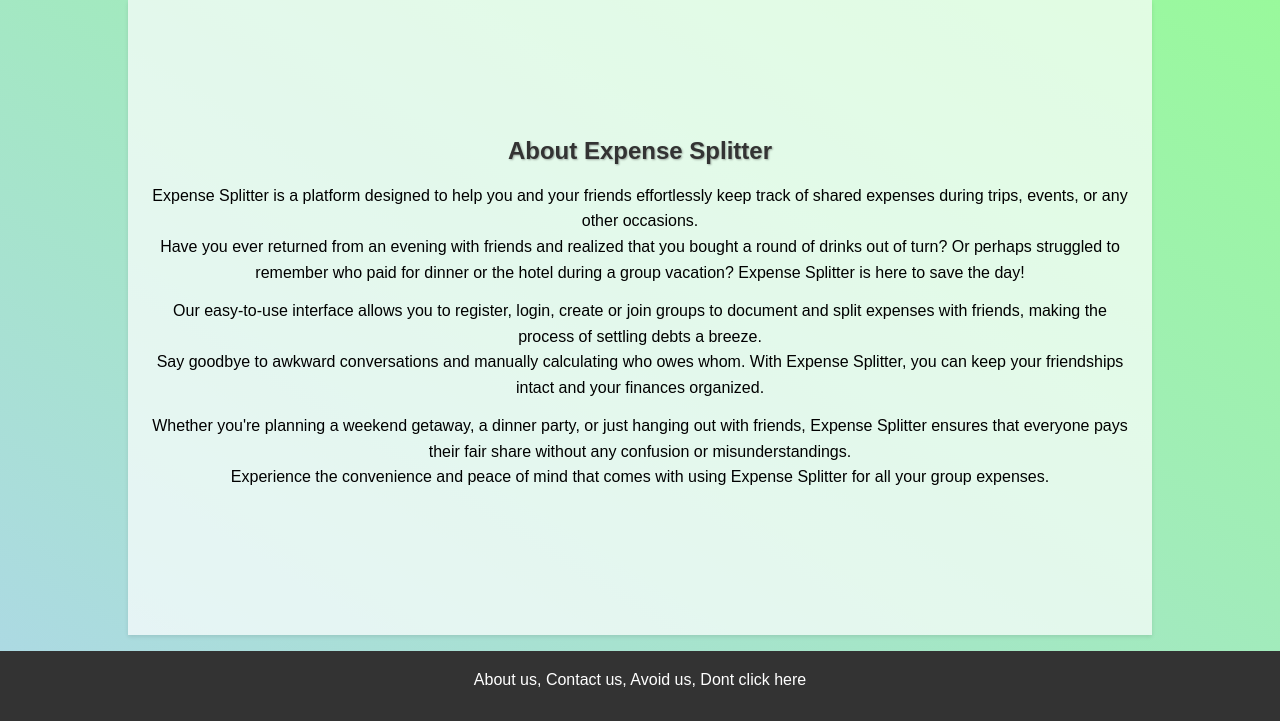
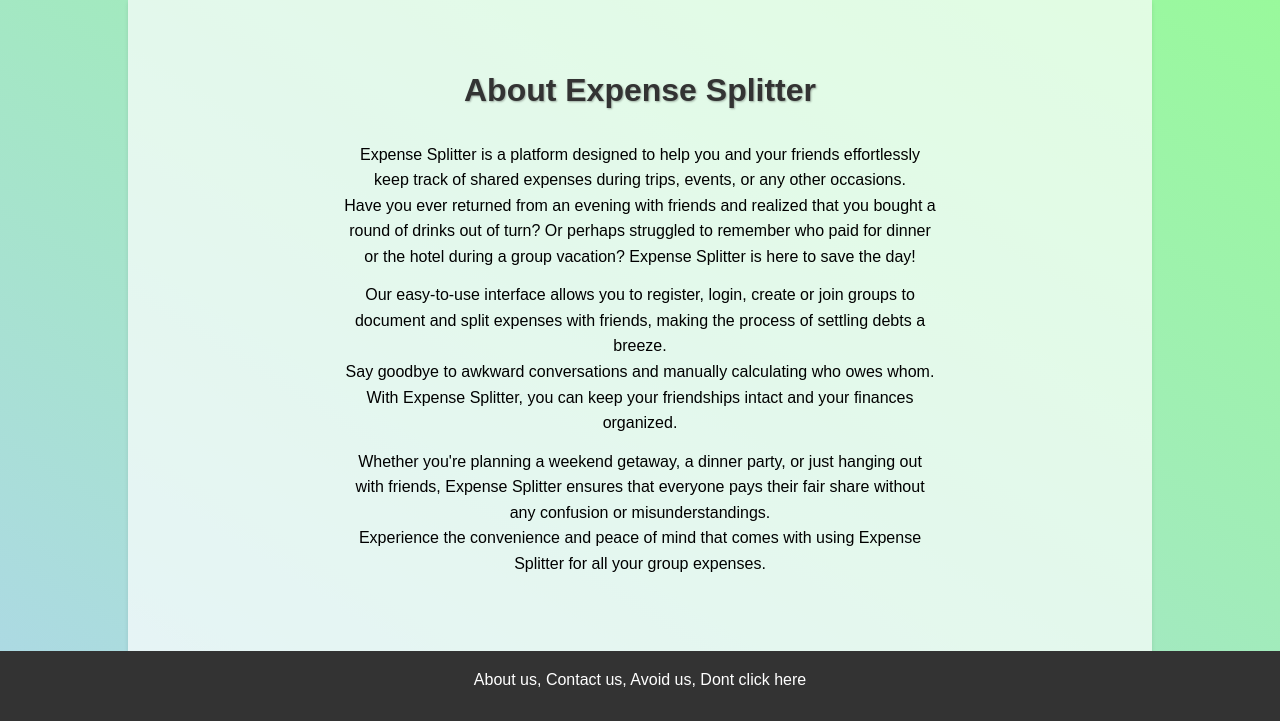
Before and after one commit to AdonisGuobys/CodeAcademy, a Flask app: page / in a window 1280 px wide. Shown: the part 79-800 px from the top of the page. Run offline with Flask 3, Linux system fonts and the light colour scheme.

Commit message:
further resizing fixes, changed submit button colors to match the pages color instead

```diff
--- a/static/styles.css
+++ b/static/styles.css
@@ -65,7 +65,7 @@ p {
   min-height: 100%;
   display: flex;
   flex-direction: column;
-  justify-content: center;
+  justify-content: flex-start;
 }
 
 .container button[type="submit"] {
@@ -82,10 +82,11 @@ p {
 
 a.group-link {
   display: inline-block;
-  background-image: linear-gradient(to left, rgba(148, 0, 211, 0.4), rgba(75, 0, 130, 0.4), rgba(0, 0, 255, 0.4), rgba(0, 255, 0, 0.4), rgba(255, 255, 0, 0.4), rgba(255, 127, 0, 0.4), rgba(255, 0, 0, 0.4));
-  backdrop-filter: blur(10px);
+  /* background-image: linear-gradient(to left, rgba(148, 0, 211, 0.4), rgba(75, 0, 130, 0.4), rgba(0, 0, 255, 0.4), rgba(0, 255, 0, 0.4), rgba(255, 255, 0, 0.4), rgba(255, 127, 0, 0.4), rgba(255, 0, 0, 0.4)); */
+  background-image: linear-gradient(to bottom right, rgb(76, 170, 252, 0.6), rgb(201, 119, 255, 0.6), rgb(182, 213, 107, 0.6), rgb(31, 183, 222, 0.6));
+  backdrop-filter: blur(50px);
   padding: 10px 20px;
-  border-radius: 25px;
+  border-radius: 15px;
   box-shadow: 0 4px 6px rgba(0, 0, 0, 0.1);
   color: black;
   font-weight: bold;
@@ -116,12 +117,13 @@ a.group-link:hover {
 
 .container .main-title {
   text-align: center;
+  margin-top: 5%;
   margin-bottom: 25px;
 }
 
 .container .form-container {
   width: 100%;
-  margin-bottom: 25%;
+  /* margin-bottom: 25%; */
   text-align: center;
 }
 
@@ -139,7 +141,7 @@ a.group-link:hover {
   display: flex;
   flex-direction: column;
   align-items: center;
-  margin-bottom: 25%;
+  /* margin-bottom: 25%; */
 }
 
 .container label {
@@ -156,7 +158,6 @@ footer {
   color: #fff;
   text-align: center;
   padding: 1rem;
-  margin-top: 1rem;
   width: 100%;
 }
 
@@ -213,7 +214,7 @@ textarea:focus {
   .navbar ul {
     flex-direction: row;
     flex-wrap: wrap;
-    justify-content: center;
+    justify-content: space-around;
   }
 
   .navbar ul li {
@@ -225,3 +226,10 @@ textarea:focus {
     margin-bottom: 0;
   }
 }
+
+@media (min-width: 768px) {
+  .about {
+    margin-left: 20%;
+    margin-right: 20%;
+  }
+}
--- a/templates/index.html
+++ b/templates/index.html
@@ -21,8 +21,8 @@
   </nav>
   <div class="content-wrapper">
     <div class="container">
+      <h1 class="main-title">About Expense Splitter</h1>
       <div class="about">
-        <h2>About Expense Splitter</h2>
         <p>Expense Splitter is a platform designed to help you and your friends effortlessly keep track of shared expenses during trips, events, or any other occasions.
         <br> Have you ever returned from an evening with friends and realized that you bought a round of drinks out of turn? Or perhaps struggled to remember who paid for dinner or the hotel during a group vacation? Expense Splitter is here to save the day!</p>
         <p>Our easy-to-use interface allows you to register, login, create or join groups to document and split expenses with friends, making the process of settling debts a breeze.
--- a/templates/login.html
+++ b/templates/login.html
@@ -20,6 +20,7 @@
   </nav>
   <div class="content-wrapper">
     <div class="container">
+      <h1 class="main-title">Log in</h1>
       <form method="post">
         {{ form.csrf_token }}
         <label>Username:</label>
--- a/templates/register.html
+++ b/templates/register.html
@@ -20,6 +20,7 @@
   </nav>
   <div class="content-wrapper">
     <div class="container">
+      <h1 class="main-title">Register</h1>
       <form method="post">
         {{ form.csrf_token }}
         <label>Username:</label>
```
